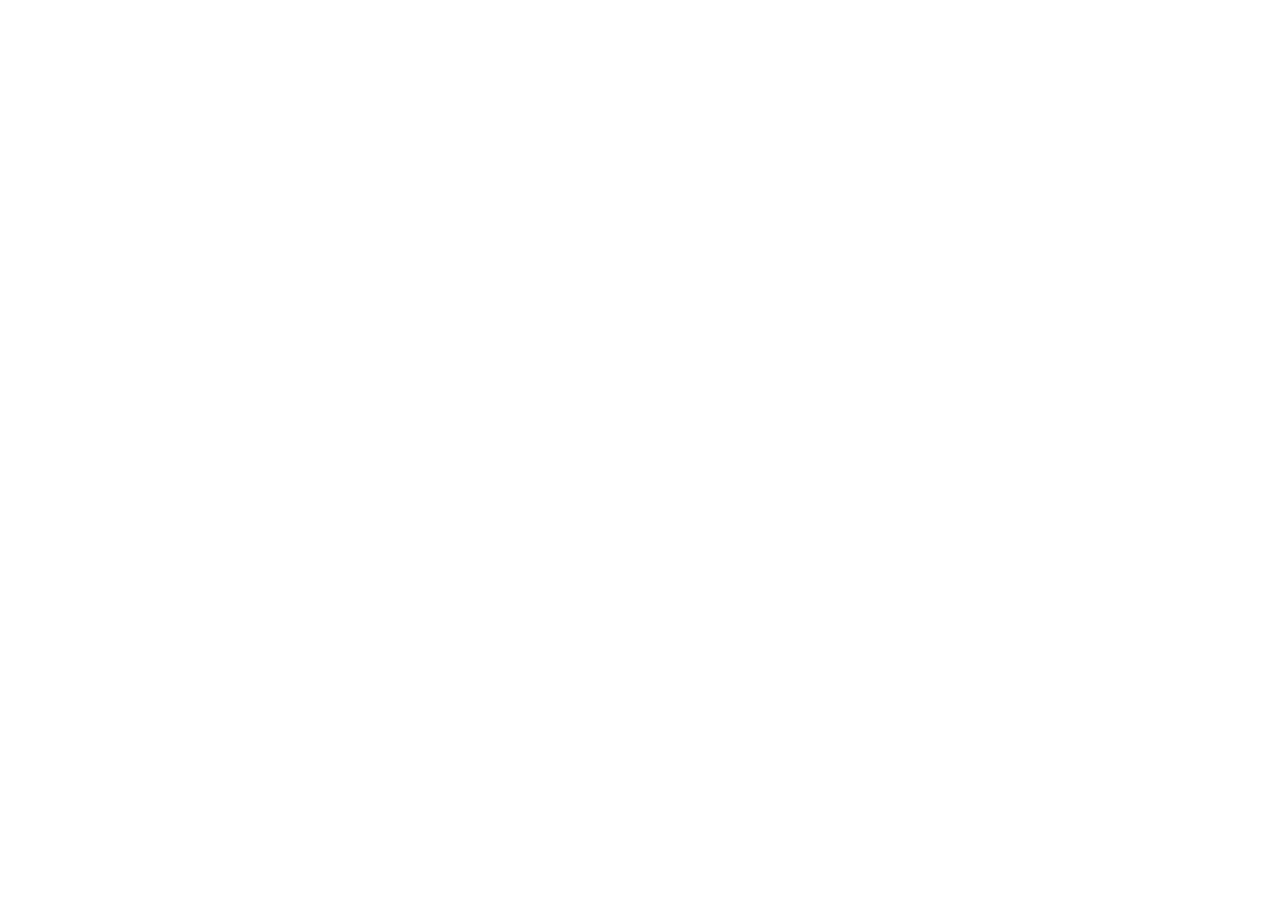
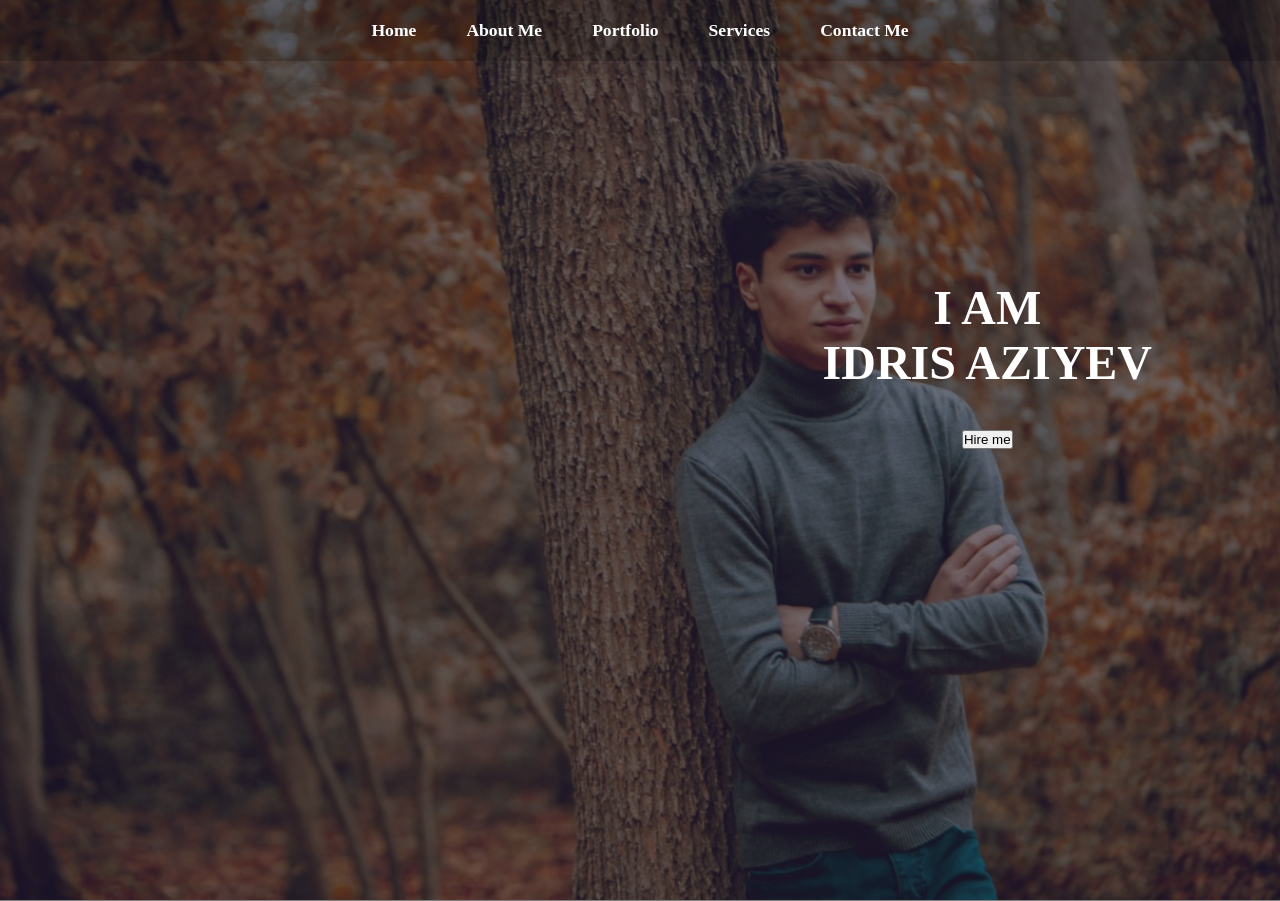
Before and after one commit to Aziyev/Portfolio-Website, a plain HTML site: page index.html in a window 1280 px wide. Before the commit the page ends 800 px from the top, so only its background shows below. Drawn offline with Linux system fonts and the light colour scheme.

Commit message:
V0.1 Not Ready

```diff
--- /dev/null
+++ b/assets/css/dropdown.css
@@ -0,0 +1,46 @@
+/* Style The Dropdown Button */
+.dropbtn {
+    background-color: #4CAF50;
+    color: white;
+    padding: 16px;
+    font-size: 16px;
+    border: none;
+    cursor: pointer;
+  }
+
+  /* The container <div> - needed to position the dropdown content */
+  .dropdown {
+    position: relative;
+    display: inline-block;
+  }
+
+  /* Dropdown Content (Hidden by Default) */
+  .dropdown-content {
+    display: none;
+    position: absolute;
+    background-color: #f9f9f9;
+    min-width: 160px;
+    box-shadow: 0px 8px 16px 0px rgba(0,0,0,0.2);
+    z-index: 1;
+  }
+
+  /* Links inside the dropdown */
+  .dropdown-content a {
+    color: black;
+    padding: 12px 16px;
+    text-decoration: none;
+    display: block;
+  }
+
+  /* Change color of dropdown links on hover */
+  .dropdown-content a:hover {background-color: #f1f1f1}
+
+  /* Show the dropdown menu on hover */
+  .dropdown:hover .dropdown-content {
+    display: block;
+  }
+
+  /* Change the background color of the dropdown button when the dropdown content is shown */
+  .dropdown:hover .dropbtn {
+    background-color: #3e8e41;
+  }
--- a/assets/scss/style.scss
+++ b/assets/scss/style.scss
@@ -0,0 +1,74 @@
+body{
+    /* For Navbar */
+    .navbar{
+        display: flex;
+        justify-content: center;
+        align-items:center;
+        background-color:rgba(0, 0, 0, 0.603);
+        position: sticky;
+        top: 0;
+        ul{
+            display: flex;
+           list-style: none;
+           margin: 20px 0px;
+           li{
+            font-family: century;
+            font-size: 1.1rem;
+            font-weight: bold;
+            a{
+                text-decoration: none;
+                color:white;
+                padding: 8px 25px;
+                transition:all .5s ease;
+            }
+            a:hover{
+                background-color:white;
+                color: black;
+                box-shadow:0 0 10px white;
+            }
+           }
+        }
+    }
+    /* Section Home */
+    #home{
+        display: flex;
+        flex-direction: column;
+        background-color:rgba(0, 0, 0, 0.5);
+        height: 840px;
+        justify-content: center;
+        align-items:center;
+        color: white;
+        .main{
+            display: flex;
+            flex-direction: column;
+           /*  border:1px solid white; */
+            align-items:center;
+            position: absolute;
+            top:30%;
+            right: 10%;
+            .heading{
+                font-family: century;
+                font-size: 3rem;
+                text-align: center;
+                margin: 40px 0px;
+                .btn{
+                    padding: 10px 35px;
+                    background-color:transparent;
+                    border: 1px solid white;
+                    color:white;
+                }
+            }
+        }
+    }
+    #home::before{
+        content: "";
+        position: absolute;
+        top: 0;
+        right: 0;
+        background: url("../img/Aziyev1.jpeg") no-repeat center center/cover;
+        height: 900px;
+        width: 100%;
+        z-index: -1;
+        opacity: .85;
+    }
+}
--- a/index.html
+++ b/index.html
@@ -7,10 +7,29 @@
     <title>Portfolio</title>
     <link rel="stylesheet" href="./assets/css/reset.css">
     <link rel="stylesheet" href="./assets/css/style.css">
+    <link rel="stylesheet" href="./assets/css/dropdown.css">
+    <link rel="stylesheet" href="https://cdnjs.cloudflare.com/ajax/libs/font-awesome/6.1.1/css/all.min.css" integrity="sha512-KfkfwYDsLkIlwQp6LFnl8zNdLGxu9YAA1QvwINks4PhcElQSvqcyVLLD9aMhXd13uQjoXtEKNosOWaZqXgel0g==" crossorigin="anonymous" referrerpolicy="no-referrer" />
 </head>
 
 <body>
+    <nav class="navbar">
+        <ul>
+            <li><a href="#">Home</a></li>
+            <li><a href="#">About Me</a></li>
+            <li><a href="#">Portfolio</a></li>
+            <li><a href="#">Services</a></li>
+            <li><a href="#">Contact Me</a></li>
+        </ul>
+    </nav>
 
+    <section id="home">
+        <div class="main">
+            <h1 class="heading">I AM <br> IDRIS AZIYEV</h1>
+            <button class="btn">
+                Hire me
+            </button>
+        </div>
+    </section>
 </body>
 
 </html>
```
Also changed, not shown: assets/css/reset.css (line endings or trailing spaces), assets/css/style.css, assets/img/Aziyev1.jpeg (added), assets/img/Aziyev1mini.jpeg (added), assets/img/bg.jpg (added), assets/img/new.jpeg (added), 2 other files.
